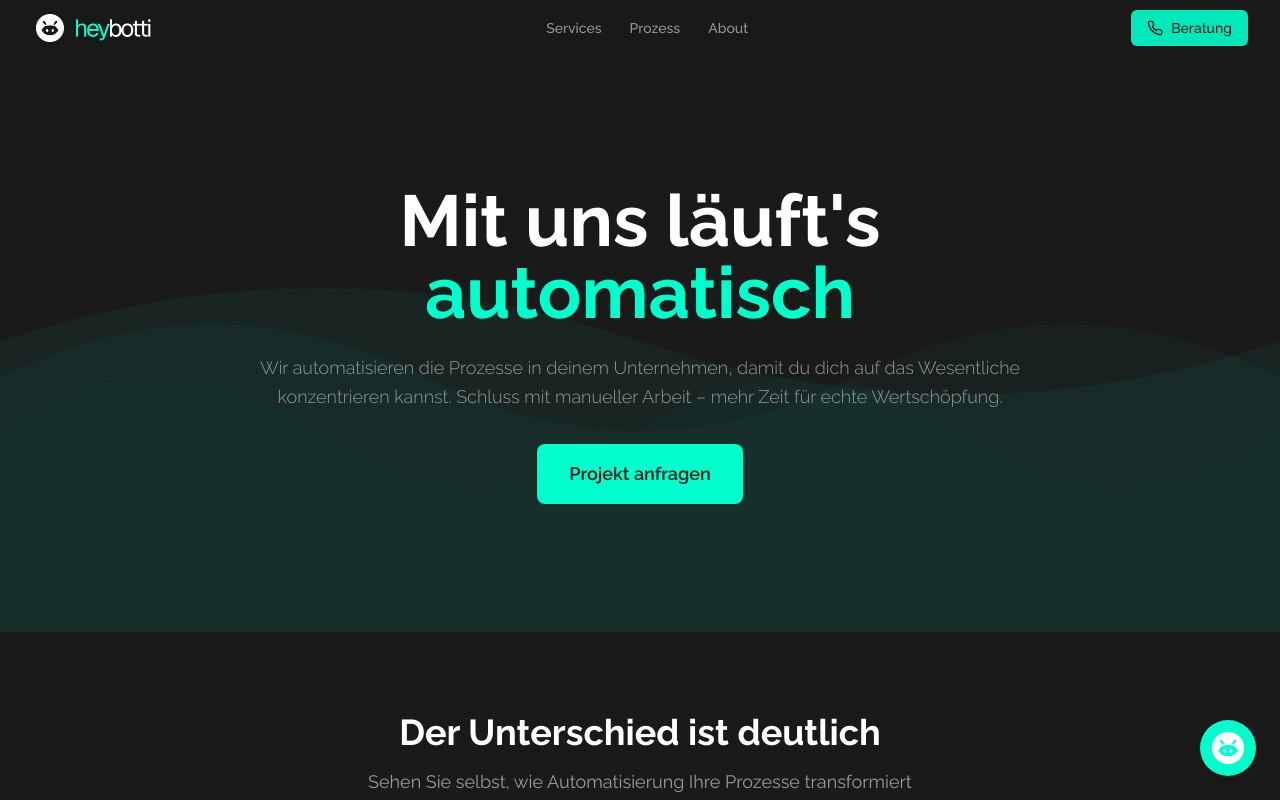
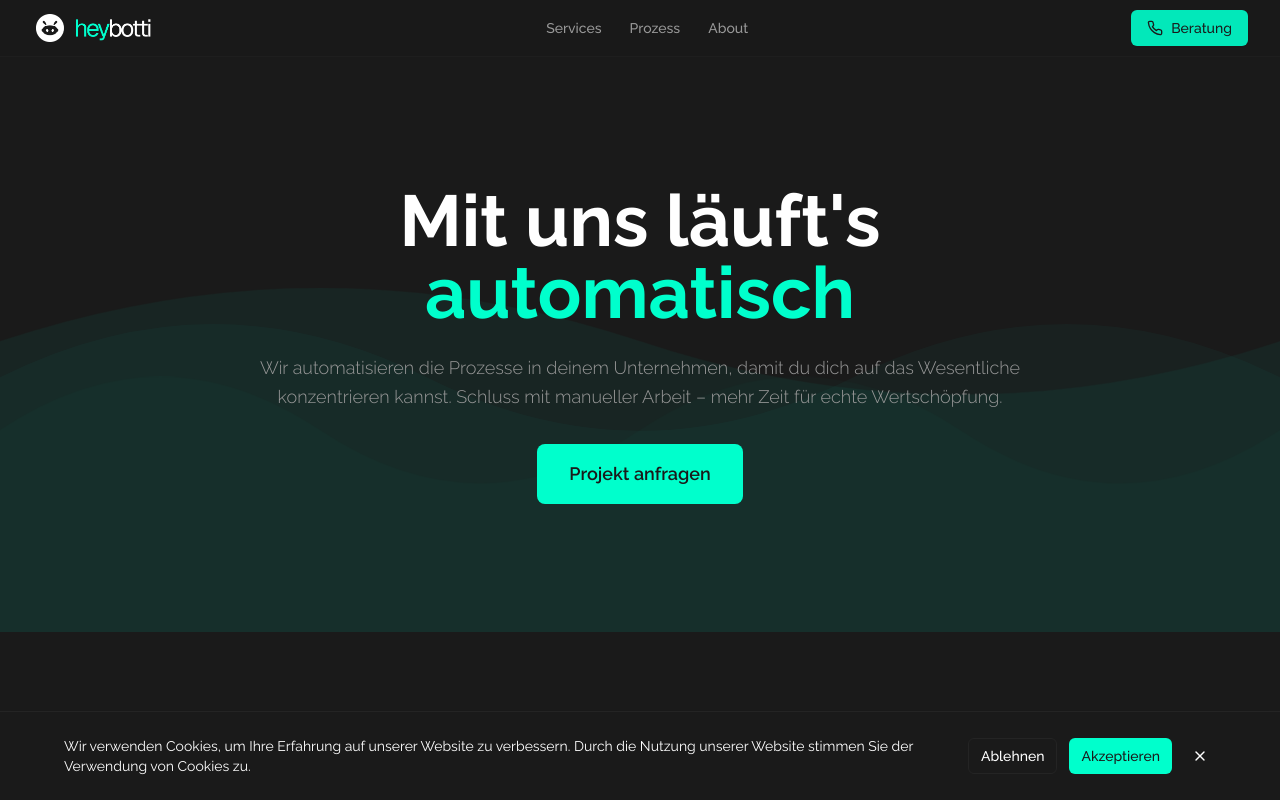
Before and after one commit to RobertLinke89/heybotti, a React (Vite) app: page / in a window 1280 px wide. Shown: the top 800 px of the page. Built offline with nearby package versions, Linux system fonts and the light colour scheme.

Commit message:
Add cookie banner
Implement a cookie banner.

```diff
--- /dev/null
+++ b/src/components/CookieBanner.tsx
@@ -0,0 +1,66 @@
+import { useState, useEffect } from 'react';
+import { Button } from '@/components/ui/button';
+import { X } from 'lucide-react';
+
+const CookieBanner = () => {
+  const [isVisible, setIsVisible] = useState(false);
+
+  useEffect(() => {
+    const cookieConsent = localStorage.getItem('cookieConsent');
+    if (!cookieConsent) {
+      setIsVisible(true);
+    }
+  }, []);
+
+  const handleAccept = () => {
+    localStorage.setItem('cookieConsent', 'accepted');
+    setIsVisible(false);
+  };
+
+  const handleDecline = () => {
+    localStorage.setItem('cookieConsent', 'declined');
+    setIsVisible(false);
+  };
+
+  if (!isVisible) return null;
+
+  return (
+    <div className="fixed bottom-0 left-0 right-0 bg-background border-t border-secondary shadow-lg z-50 p-4 sm:p-6">
+      <div className="max-w-6xl mx-auto flex flex-col sm:flex-row items-start sm:items-center justify-between gap-4">
+        <div className="flex-1">
+          <p className="text-sm text-foreground font-raleway">
+            Wir verwenden Cookies, um Ihre Erfahrung auf unserer Website zu verbessern.
+            Durch die Nutzung unserer Website stimmen Sie der Verwendung von Cookies zu.
+          </p>
+        </div>
+        <div className="flex items-center gap-3">
+          <Button
+            variant="outline"
+            size="sm"
+            onClick={handleDecline}
+            className="font-raleway"
+          >
+            Ablehnen
+          </Button>
+          <Button
+            size="sm"
+            onClick={handleAccept}
+            className="font-raleway"
+          >
+            Akzeptieren
+          </Button>
+          <Button
+            variant="ghost"
+            size="icon"
+            onClick={handleDecline}
+            className="h-8 w-8"
+          >
+            <X size={16} />
+          </Button>
+        </div>
+      </div>
+    </div>
+  );
+};
+
+export default CookieBanner;
--- a/src/pages/Index.tsx
+++ b/src/pages/Index.tsx
@@ -10,6 +10,7 @@ import ProjectForm from "@/components/ProjectForm";
 import CTA from "@/components/CTA";
 import Footer from "@/components/Footer";
 import Chatbot from "@/components/Chatbot";
+import CookieBanner from "@/components/CookieBanner";
 
 const Index = () => {
   return (
@@ -25,6 +26,7 @@ const Index = () => {
       <CTA />
       <Footer />
       <Chatbot />
+      <CookieBanner />
     </div>
   );
 };
```
